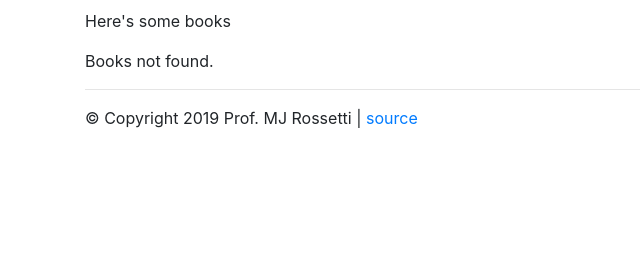
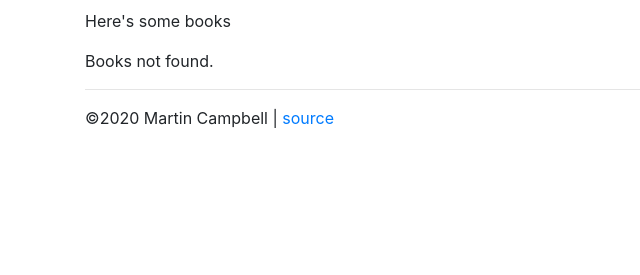
Before and after one commit to macrotentional/tweetoffDS15, a Flask app: page /books in a window 1280 px wide. Shown: the part 525-800 px from the top of the page, without its empty margins (0-640 px from the left). Run offline with Flask 2, Linux system fonts and the light colour scheme; data that the repository does not hold is empty; some libraries are stand-ins or nearby versions.

Commit message:
add stuff

```diff
--- a/web_app/routes/stats_routes.py
+++ b/web_app/routes/stats_routes.py
@@ -12,7 +12,9 @@ def predict():
     print("PREDICT ROUTE...")
     print("FORM DATA:", dict(request.form)) #> {'screen_name_a': 'elonmusk', 'screen_name_b': 's2t2', 'tweet_text': 'Example tweet text here'}
     screen_name_a = request.form["screen_name_a"]
+    print(screen_name_a)
     screen_name_b = request.form["screen_name_b"]
+    print(screen_name_b)
     tweet_text = request.form["tweet_text"]
 
     print("-----------------")
@@ -22,7 +24,9 @@ def predict():
     user_a = User.query.filter_by(screen_name=screen_name_a).first()
     user_b = User.query.filter_by(screen_name=screen_name_b).first()
     user_a_tweets = user_a.tweets
+    print(user_a_tweets)
     user_b_tweets = user_b.tweets
+    print(user_b_tweets)
     print("FETCHED TWEETS", len(user_a_tweets), len(user_b_tweets))
 
     print("-----------------")
--- a/web_app/services/basilica_service.py
+++ b/web_app/services/basilica_service.py
@@ -4,7 +4,9 @@ from dotenv import load_dotenv
 
 load_dotenv()
 
-API_KEY = os.getenv("BASILICA_API_KEY")
+#API_KEY = os.getenv("BASILICA_API_KEY")
+
+API_KEY = "48acc3c8-00c7-1aec-b41b-7d916bc7a5f4"
 
 # could use a function here to return our connection
 # could use a class
--- a/web_app/templates/bootstrap_layout.html
+++ b/web_app/templates/bootstrap_layout.html
@@ -90,8 +90,8 @@
       <!-- FOOTER -->
       <div id="footer">
         <hr>
-        &copy; Copyright 2019 Prof. MJ Rossetti |
-        <a href="https://github.com/prof-rossetti/">source</a>
+        &copy;2020 Martin Campbell |
+        <a href="https://github.com/macrotentional/tweetoffDS15">source</a>
       </div>
     </div>
 
--- a/web_app/templates/prediction_form.html
+++ b/web_app/templates/prediction_form.html
@@ -13,7 +13,7 @@
         <select name="screen_name_a">
             <option value="elonmusk" selected="true">@elonmusk</option>
             <option value="justinbieber">@justinbieber</option>
-            <option value="s2t2">@s2t2</option>
+            <option value="jack">@jack</option>
         </select>
         <br>
 
@@ -22,7 +22,7 @@
         <select name="screen_name_b">
             <option value="elonmusk">@elonmusk</option>
             <option value="justinbieber" selected="true">@justinbieber</option>
-            <option value="s2t2">@s2t2</option>
+            <option value="jack">@jack</option>
           </select>
         <br>
 
```
Also changed, not shown: web_app/iris_classifier.py (line endings or trailing spaces).
